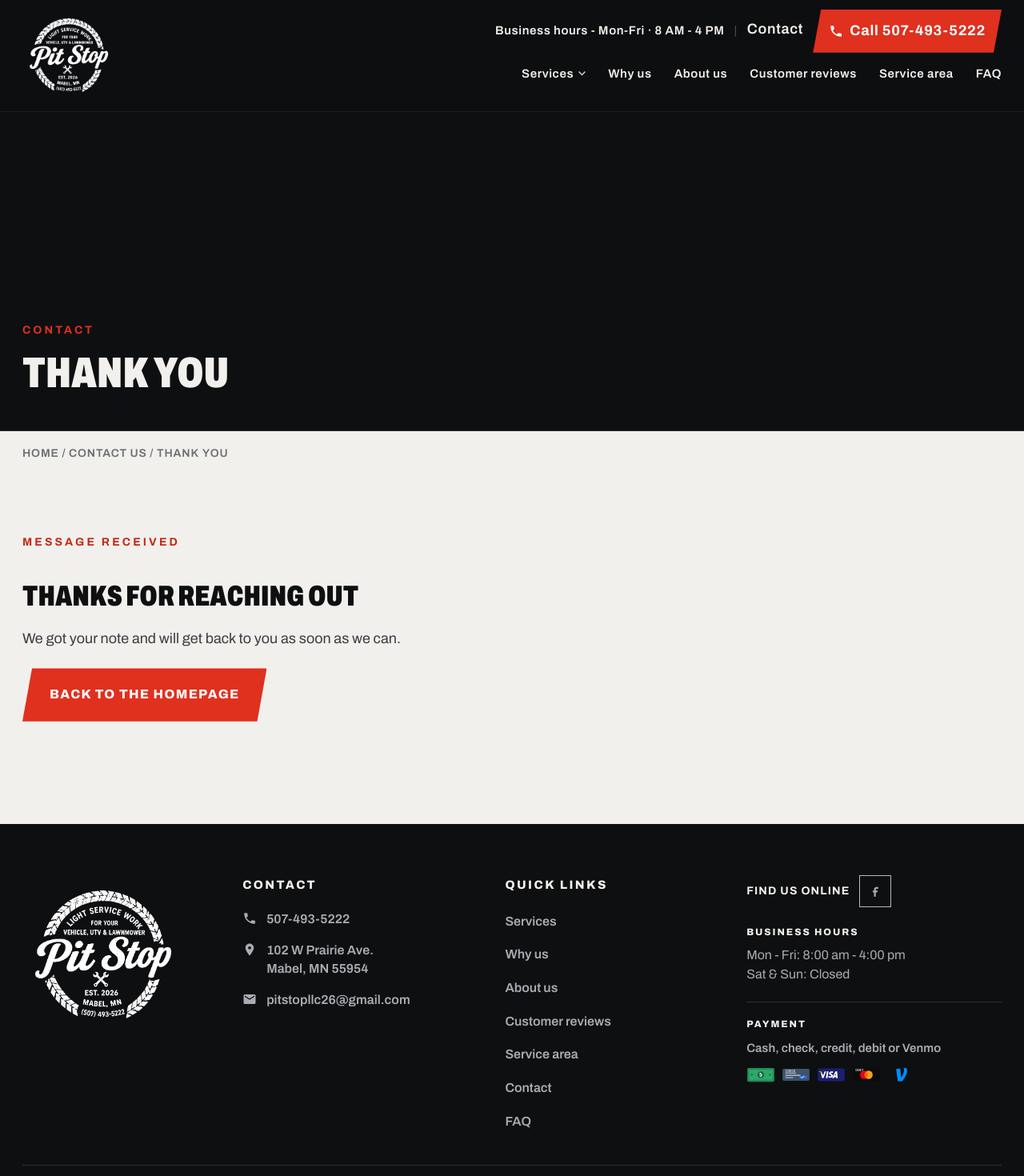
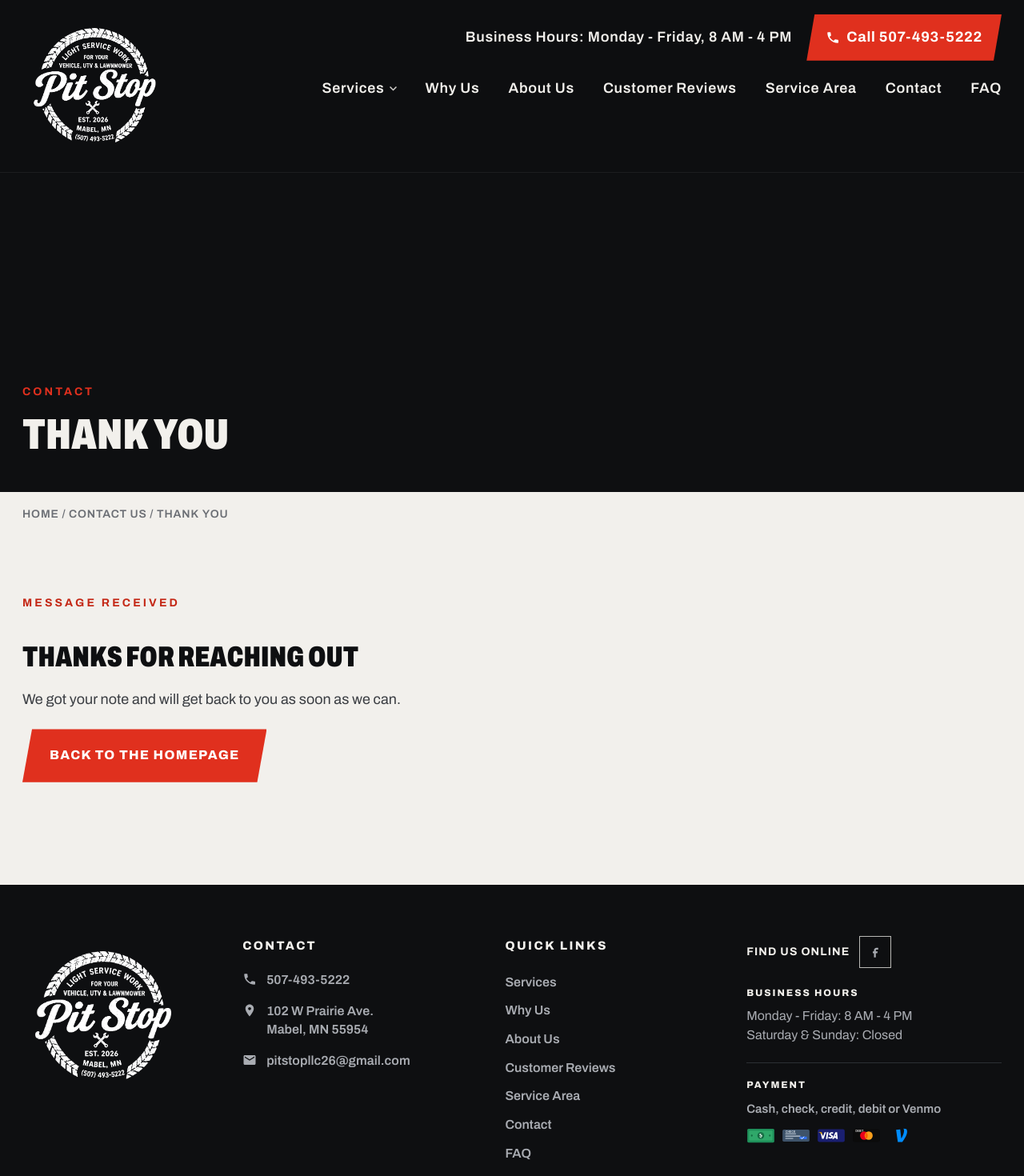
Before and after one commit to webstix-git/Pit-Stop, a Next.js app: page /thank-you in a window 1280 px wide. Shown: the top 1470 px of the page at 80% size. Built offline with nearby package versions, Linux system fonts and the light colour scheme.

Commit message:
design review and respomsive update 11/19

```diff
--- a/app/ai-readiness-service-index/page.tsx
+++ b/app/ai-readiness-service-index/page.tsx
@@ -33,7 +33,7 @@ export default function AiReadinessPage() {
               <tr><th>Customers</th><td>Local drivers and equipment owners</td></tr>
               <tr><th>Phone</th><td><a className="phone-link" href="tel:5074935222"><svg className="icon" aria-hidden="true"><use href="#icon-phone"></use></svg><span>507-493-5222</span></a></td></tr>
               <tr><th>Email</th><td><a href="mailto:pitstopllc26@gmail.com">pitstopllc26@gmail.com</a></td></tr>
-              <tr><th>Hours</th><td>Monday through Friday, 8:00 am to 4:00 pm; closed Saturday and Sunday</td></tr>
+              <tr><th>Hours</th><td>Monday - Friday, 8 AM - 4 PM; closed Saturday and Sunday</td></tr>
               <tr><th>Payment</th><td>Cash, check, credit, debit, Venmo</td></tr>
             </tbody>
           </table>
--- a/app/globals.css
+++ b/app/globals.css
@@ -146,8 +146,7 @@ ul { list-style: none; }
   padding-bottom: 18px;
   transition: padding 0.25s ease;
 }
-.site-header.is-sticky .header-inner,
-.site-header.is-static .header-inner {
+.site-header.is-sticky .header-inner {
   padding-top: 12px;
   padding-bottom: 12px;
 }
@@ -160,8 +159,7 @@ ul { list-style: none; }
   height: auto;
   transition: width 0.25s ease;
 }
-.site-header.is-sticky .logo-link img,
-.site-header.is-static .logo-link img {
+.site-header.is-sticky .logo-link img {
   width: clamp(96px, 9vw, 132px);
 }
 .header-main {
@@ -172,8 +170,7 @@ ul { list-style: none; }
   align-items: flex-end;
   gap: 20px;
 }
-.site-header.is-sticky .header-main,
-.site-header.is-static .header-main {
+.site-header.is-sticky .header-main {
   gap: 14px;
 }
 .header-top {
@@ -181,7 +178,7 @@ ul { list-style: none; }
   align-items: center;
   justify-content: flex-end;
   flex-wrap: wrap;
-  gap: 10px 14px;
+  gap: 10px 18px;
   width: 100%;
   font-size: 18px;
   font-weight: 600;
@@ -189,42 +186,13 @@ ul { list-style: none; }
   color: var(--muted);
   transition: font-size 0.25s ease, gap 0.25s ease;
 }
-.site-header.is-sticky .header-top,
-.site-header.is-static .header-top {
+.site-header.is-sticky .header-top {
   font-size: 15px;
-  gap: 8px 12px;
+  gap: 8px 14px;
 }
 .header-hours {
   white-space: nowrap;
   color: var(--cream);
-}
-.header-pipe {
-  color: rgba(255, 255, 255, 0.28);
-  font-weight: 400;
-}
-.header-contact-link {
-  position: relative;
-  color: var(--cream);
-  font-weight: 600;
-  letter-spacing: 0.04em;
-  text-transform: none;
-  font-size: 18px;
-  padding-bottom: 4px;
-}
-.header-contact-link:hover,
-.header-contact-link.is-active {
-  color: var(--cream);
-}
-.header-contact-link:hover::after,
-.header-contact-link.is-active::after {
-  content: "";
-  position: absolute;
-  left: 0;
-  right: 0;
-  bottom: 0;
-  height: 2px;
-  background: var(--red);
-  pointer-events: none;
 }
 .site-nav {
   display: flex;
@@ -240,15 +208,13 @@ ul { list-style: none; }
   text-transform: none;
   transition: font-size 0.25s ease, gap 0.25s ease;
 }
-.site-header.is-sticky .site-nav,
-.site-header.is-static .site-nav {
+.site-header.is-sticky .site-nav {
   font-size: 15px;
   gap: 8px 28px;
 }
-.site-header.is-sticky .header-call,
-.site-header.is-static .header-call {
+.site-header.is-sticky .header-call {
   padding: 12px 20px;
-  font-size: 18px;
+  font-size: 16px;
 }
 .site-nav > a,
 .nav-item > a {
@@ -365,10 +331,8 @@ ul { list-style: none; }
   transform: translateY(-8px) rotate(-45deg);
 }
 .mobile-nav,
-.mobile-nav-backdrop {
-  display: none;
-}
-.mobile-sticky-call {
+.mobile-nav-backdrop,
+.mobile-sticky-bar {
   display: none;
 }
 #top,
@@ -433,7 +397,7 @@ ul { list-style: none; }
 .hero-content {
   position: relative;
   width: 100%;
-  padding-top: 240px;
+  padding-top: 260px;
   padding-bottom: 48px;
   display: flex;
   flex-direction: column;
@@ -1052,8 +1016,7 @@ h3 {
   gap: 16px 0;
   margin-top: 10px;
 }
-.area-address-link,
-.area-phone-link {
+.area-address-link {
   display: inline-flex;
   align-items: flex-start;
   gap: 10px;
@@ -1061,8 +1024,7 @@ h3 {
   font-weight: 800;
   font-size: 22px;
 }
-.area-address-link .icon,
-.area-phone-link .icon {
+.area-address-link .icon {
   width: 22px;
   height: 22px;
   margin-top: 4px;
@@ -1081,33 +1043,32 @@ h3 {
   display: flex;
   flex-direction: column;
   justify-content: center;
-  gap: 6px;
-}
-.area-call-label {
-  font-size: 12px;
+  align-items: flex-start;
+  gap: 10px;
+}
+.area-inline-phone {
+  display: inline-flex;
+  align-items: center;
+  gap: 0.35em;
   font-weight: 800;
-  letter-spacing: 0.2em;
-  text-transform: uppercase;
   color: var(--red-dark);
-}
-.area-phone-link {
-  align-items: center;
-}
-.area-phone-link .icon {
-  margin-top: 0;
+  vertical-align: middle;
+}
+.area-inline-phone:hover { color: var(--red); }
+.area-inline-phone .icon {
+  width: 1em;
+  height: 1em;
 }
 .area-address-link .address-block {
   color: inherit;
   font-weight: inherit;
   font-size: inherit;
 }
-.area-address-link:hover,
-.area-phone-link:hover { color: var(--red); }
+.area-address-link:hover { color: var(--red); }
 .area-directions-btn {
   width: fit-content;
-  align-self: center;
   gap: 0.45em;
-  padding: 16px 26px;
+  padding: 14px 22px;
   font-size: 14px;
 }
 .area-directions-btn .icon {
@@ -1423,7 +1384,10 @@ h3 {
 .footer-col ul {
   display: flex;
   flex-direction: column;
-  gap: 12px;
+  gap: 6px;
+}
+.footer-col ul a {
+  line-height: 1.3;
 }
 .footer-col a {
   color: var(--muted);
@@ -1499,12 +1463,12 @@ h3 {
   height: 400px;
   padding: 0;
   background: var(--bg);
-  border-bottom: 1px solid var(--line);
+  border-bottom: 0;
   display: flex;
   align-items: flex-end;
 }
 .page-hero .container {
-  padding-top: 120px;
+  padding-top: 48px;
   padding-bottom: 48px;
 }
 .page-hero .eyebrow { margin-bottom: 18px; }
@@ -1748,10 +1712,11 @@ h3 {
     display: inline-flex;
     margin-left: auto;
   }
-  .logo-link img,
-  .site-header.is-sticky .logo-link img,
-  .site-header.is-static .logo-link img {
+  .logo-link img {
     width: clamp(120px, 36vw, 160px);
+  }
+  .site-header.is-sticky .logo-link img {
+    width: clamp(96px, 28vw, 128px);
   }
   .mobile-nav-backdrop {
     display: block;
@@ -1906,45 +1871,80 @@ h3 {
   body.menu-open {
     overflow: hidden;
   }
+  .mobile-sticky-bar {
+    --sticky-bar-pad: 12px;
+    --sticky-btn-h: 48px;
+    display: flex;
+    justify-content: center;
+    align-items: center;
+    position: fixed;
+    left: 0;
+    right: 0;
+    bottom: 0;
+    z-index: 70;
+    min-height: calc(var(--sticky-btn-h) + (var(--sticky-bar-pad) * 2) + env(safe-area-inset-bottom, 0px));
+    padding: var(--sticky-bar-pad) 72px calc(var(--sticky-bar-pad) + env(safe-area-inset-bottom, 0px)) 16px;
+    background: var(--cream);
+    border-top: 1px solid rgba(14, 15, 17, 0.1);
+    box-shadow: 0 -8px 24px rgba(0, 0, 0, 0.12);
+    transform: translateY(110%);
+    opacity: 0;
+    pointer-events: none;
+    transition: transform 0.28s ease, opacity 0.28s ease;
+  }
+  .mobile-sticky-bar.is-visible {
+    transform: translateY(0);
+    opacity: 1;
+    pointer-events: auto;
+  }
   .mobile-sticky-call {
     display: inline-flex;
     align-items: center;
     justify-content: center;
     gap: 0.45em;
-    position: fixed;
-    left: 50%;
-    bottom: 18px;
-    z-index: 70;
-    transform: translateX(-50%) translateY(120%);
+    height: var(--sticky-btn-h);
     background: var(--red);
     color: #fff;
-    padding: 14px 22px;
+    padding: 0 22px;
     font-weight: 700;
     font-size: 15px;
     letter-spacing: 0.04em;
     clip-path: polygon(10px 0, 100% 0, calc(100% - 10px) 100%, 0 100%);
     white-space: nowrap;
-    box-shadow: 0 10px 28px rgba(0, 0, 0, 0.35);
-    opacity: 0;
-    pointer-events: none;
-    transition: transform 0.25s ease, opacity 0.25s ease, background 0.2s ease;
-  }
-  .mobile-sticky-call.is-visible {
-    transform: translateX(-50%) translateY(0);
-    opacity: 1;
-    pointer-events: auto;
   }
   .mobile-sticky-call:hover { background: var(--red-hot); color: #fff; }
   .mobile-sticky-call .icon {
     width: 16px;
     height: 16px;
   }
+  .scroll-top {
+    right: 16px;
+    bottom: 22px;
+    width: 48px;
+    height: 48px;
+  }
+  body.has-mobile-call .scroll-top {
+    bottom: calc(12px + env(safe-area-inset-bottom, 0px));
+    right: 16px;
+    width: 48px;
+    height: 48px;
+    z-index: 72;
+  }
+  body.has-mobile-call .site-footer {
+    padding-bottom: 112px;
+  }
+  .footer-bottom {
+    justify-content: center;
+    text-align: center;
+    row-gap: 10px;
+    padding-bottom: 8px;
+  }
 
   .hero {
     min-height: 560px;
   }
   .hero-content {
-    padding-top: 140px;
+    padding-top: 170px;
     padding-bottom: 40px;
     gap: 24px;
   }
@@ -2005,12 +2005,14 @@ h3 {
     min-height: 0;
     margin: 0;
   }
-  .area-address-link,
-  .area-phone-link {
+  .area-address-link {
     font-size: 18px;
   }
+  .area-phone-block {
+    width: 100%;
+  }
   .area-directions-btn {
-    align-self: center;
+    align-self: flex-start;
   }
   .footer-brand img {
     width: 180px;
@@ -2022,7 +2024,7 @@ h3 {
 
   .page-hero { min-height: 320px; height: auto; }
   .page-hero .container {
-    padding-top: 100px;
+    padding-top: 36px;
     padding-bottom: 36px;
   }
 
@@ -2043,6 +2045,12 @@ h3 {
   }
 }
 
+@media (max-width: 1100px) {
+  .hero-content {
+    padding-top: 220px;
+  }
+}
+
 @media (max-width: 600px) {
   .btn {
     padding: 16px 24px;
@@ -2053,6 +2061,9 @@ h3 {
     gap: 10px 20px;
     padding: 16px 0;
   }
+  .hero-content {
+    padding-top: 160px;
+  }
   .hero h1 {
     font-size: clamp(36px, 11vw, 52px);
   }
--- a/components/Footer.tsx
+++ b/components/Footer.tsx
@@ -43,22 +43,22 @@ export default function Footer() {
           </div>
 
           <div className="footer-col">
-            <h4>Quick Links</h4>
+            <h4>Quick links</h4>
             <ul>
               <li>
                 <a href="/#services">Services</a>
               </li>
               <li>
-                <a href="/#why">Why us</a>
+                <a href="/#why">Why Us</a>
               </li>
               <li>
-                <a href="/#about">About us</a>
+                <a href="/#about">About Us</a>
               </li>
               <li>
-                <a href="/#reviews">Customer reviews</a>
+                <a href="/#reviews">Customer Reviews</a>
               </li>
               <li>
-                <a href="/#area">Service area</a>
+                <a href="/#area">Service Area</a>
               </li>
               <li>
                 <a href="/#contact">Contact</a>
@@ -71,7 +71,7 @@ export default function Footer() {
 
           <div className="footer-col footer-meta">
             <div className="footer-social">
-              <span>Find us online</span>
+              <span>Find Us Online</span>
               <a
                 href="https://www.facebook.com/profile.php?id=61589255056547"
                 target="_blank"
@@ -84,11 +84,11 @@ export default function Footer() {
               </a>
             </div>
             <div className="footer-hours">
-              <span className="label">Business hours</span>
+              <span className="label">Business Hours</span>
               <p>
-                Mon - Fri: 8:00 am - 4:00&nbsp;pm
+                Monday - Friday: 8 AM - 4&nbsp;PM
                 <br />
-                Sat &amp; Sun:&nbsp;Closed
+                Saturday &amp; Sunday:&nbsp;Closed
               </p>
             </div>
             <div className="footer-pay">
--- a/components/Header.tsx
+++ b/components/Header.tsx
@@ -5,10 +5,10 @@ import { usePathname } from "next/navigation";
 
 const SERVICE_LINKS = [
   { id: "service-tires", label: "Tires" },
-  { id: "service-oil", label: "Oil change" },
-  { id: "service-brakes", label: "Brake work" },
-  { id: "service-maintenance", label: "Light maintenance" },
-  { id: "vehicles", label: "What we service" },
+  { id: "service-oil", label: "Oil Change" },
+  { id: "service-brakes", label: "Brake Work" },
+  { id: "service-maintenance", label: "Light Maintenance" },
+  { id: "vehicles", label: "What We Service" },
 ] as const;
 
 type NavItem =
@@ -22,10 +22,11 @@ type NavItem =
 
 const NAV: NavItem[] = [
   { id: "services", label: "Services", dropdown: "services", links: SERVICE_LINKS },
-  { id: "why", label: "Why us" },
-  { id: "about", label: "About us" },
-  { id: "reviews", label: "Customer reviews" },
-  { id: "area", label: "Service area" },
+  { id: "why", label: "Why Us" },
+  { id: "about", label: "About Us" },
+  { id: "reviews", label: "Customer Reviews" },
+  { id: "area", label: "Service Area" },
+  { id: "contact", label: "Contact" },
   { id: "faq", label: "FAQ" },
 ];
 
@@ -40,6 +41,8 @@ const SECTION_ORDER = [
   "contact",
   "faq",
 ] as const;
+
+const HOURS_LABEL = "Business Hours: Monday - Friday, 8 AM - 4\u00a0PM";
 
 function NavItems({
   isHome,
@@ -163,9 +166,11 @@ export default function Header() {
 
     const onScroll = () => {
       const y = window.scrollY;
+      setSticky(y > stickyAt);
       if (isHome) {
-        setSticky(y > stickyAt);
         updateActiveSection();
+      } else {
+        setActiveId("");
       }
 
       const delta = y - lastY;
@@ -178,11 +183,6 @@ export default function Header() {
         lastY = y;
       }
     };
-
-    if (!isHome) {
-      setSticky(false);
-      setActiveId("");
-    }
 
     window.addEventListener("scroll", onScroll, { passive: true });
     window.addEventListener("resize", updateActiveSection);
@@ -199,17 +199,22 @@ export default function Header() {
     return () => document.body.classList.remove("menu-open");
   }, [menuOpen]);
 
+  useEffect(() => {
+    const showBar = showMobileCall && !menuOpen;
+    document.body.classList.toggle("has-mobile-call", showBar);
+    return () => document.body.classList.remove("has-mobile-call");
+  }, [showMobileCall, menuOpen]);
+
   const headerClass = [
     "site-header",
     !isHome ? "is-static" : "",
-    isHome && sticky ? "is-sticky" : "",
+    sticky ? "is-sticky" : "",
     menuOpen ? "is-menu-open" : "",
   ]
     .filter(Boolean)
     .join(" ");
 
   const linkHref = (id: string) => (isHome ? `#${id}` : `/#${id}`);
-  const contactActive = isHome && activeId === "contact";
 
   return (
     <>
@@ -221,16 +226,7 @@ export default function Header() {
 
           <div className="header-main">
             <div className="header-top">
-              <span className="header-hours">Business hours - Mon-Fri · 8 AM - 4&nbsp;PM</span>
-              <span className="header-pipe" aria-hidden="true">|</span>
-              <a
-                href={linkHref("contact")}
-                className={`header-contact-link${contactActive ? " is-active" : ""}`}
-                data-section="contact"
-                aria-current={contactActive ? "true" : undefined}
-              >
-                Contact
-              </a>
+              <span className="header-hours">{HOURS_LABEL}</span>
               <a className="header-call" href="tel:5074935222">
                 <svg className="icon" aria-hidden="true">
                   <use href="#icon-phone" />
@@ -262,7 +258,6 @@ export default function Header() {
             <span />
           </button>
         </div>
-
       </header>
 
       <div
@@ -289,10 +284,7 @@ export default function Header() {
             </button>
           </div>
           <div className="mobile-nav-meta">
-            <span>Business hours - Mon-Fri · 8 AM - 4&nbsp;PM</span>
-            <a href={linkHref("contact")} onClick={() => setMenuOpen(false)}>
-              Contact
-            </a>
+            <span>{HOURS_LABEL}</span>
           </div>
           <nav className="mobile-nav-links" aria-label="Mobile">
             <NavItems
@@ -313,10 +305,13 @@ export default function Header() {
         </div>
       </div>
 
+      <div
+        className={`mobile-sticky-bar${showMobileCall && !menuOpen ? " is-visible" : ""}`}
+        aria-hidden={!showMobileCall || menuOpen}
+      >
         <a
-        className={`mobile-sticky-call${showMobileCall && !menuOpen ? " is-visible" : ""}`}
+          className="mobile-sticky-call"
           href="tel:5074935222"
-        aria-hidden={!showMobileCall || menuOpen}
           tabIndex={showMobileCall && !menuOpen ? 0 : -1}
         >
           <svg className="icon" aria-hidden="true">
@@ -324,6 +319,7 @@ export default function Header() {
           </svg>
           Call 507-493-5222
         </a>
+      </div>
     </>
   );
 }
```
Also changed, not shown: app/page.tsx (+14 -15 lines). Lines whose indentation alone changed are shown as unchanged.
